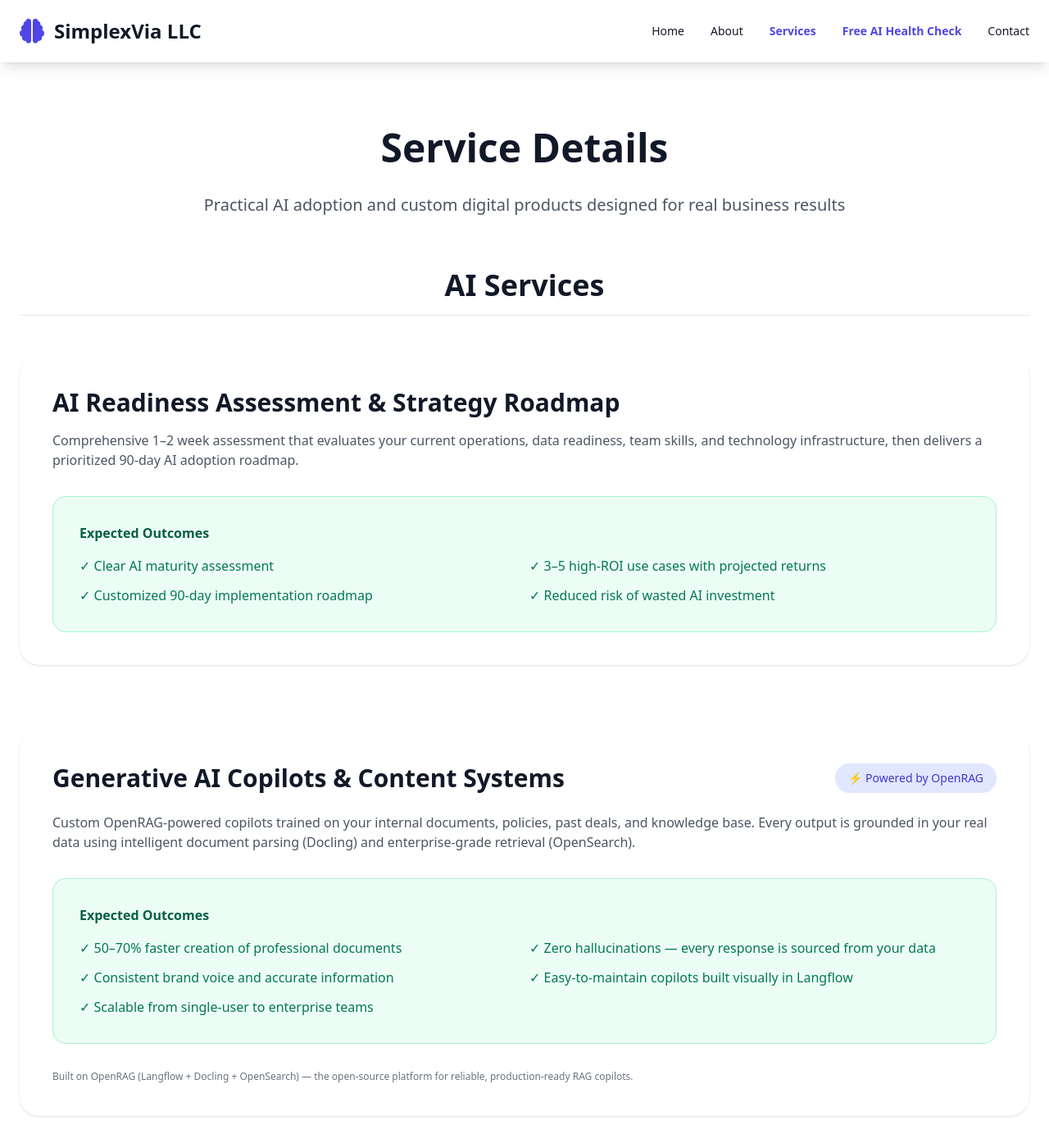
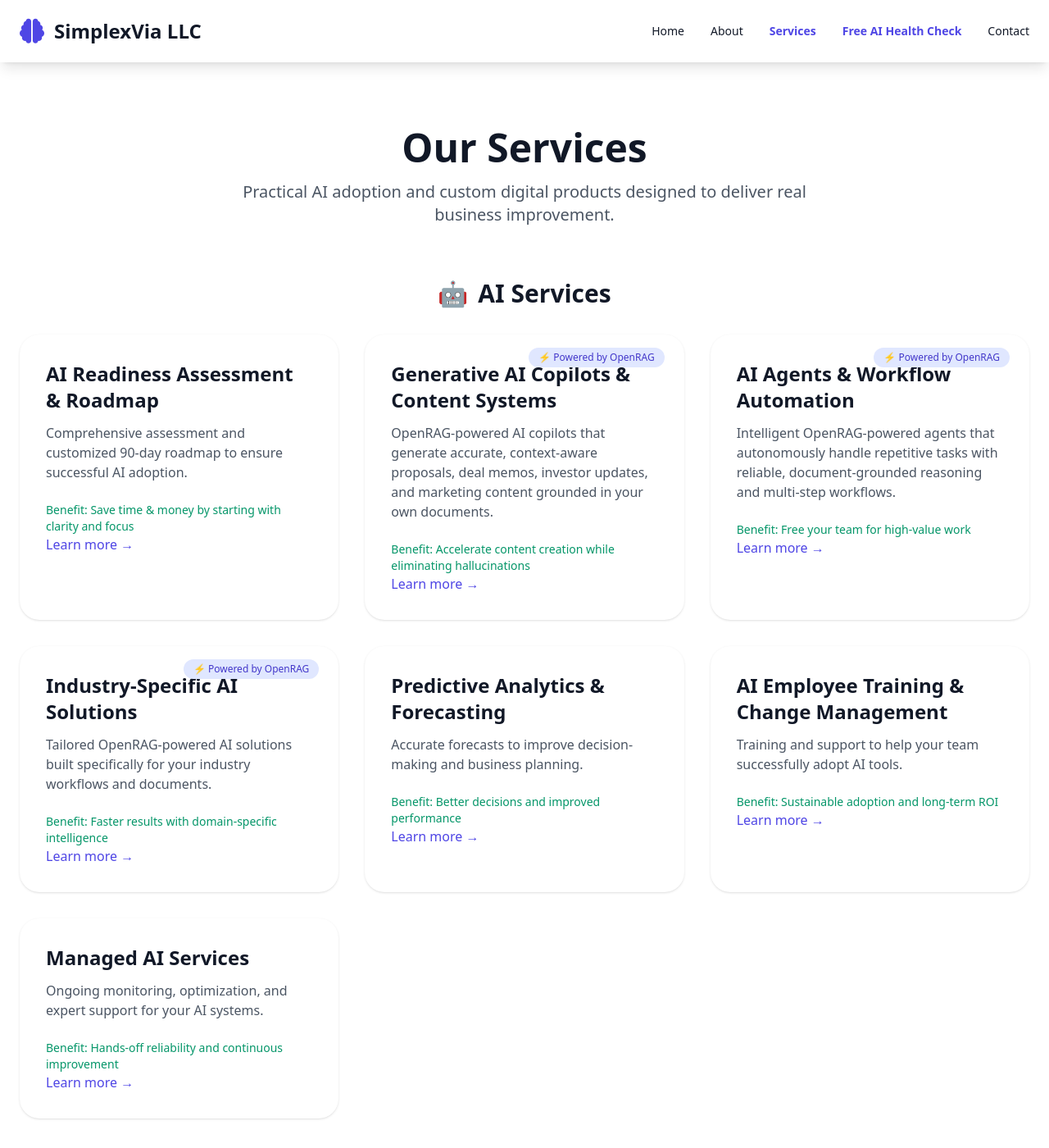
Before and after one commit to simplexvia/cs-website, a Jekyll site: the page docs/services.html, which Jekyll copies as it is, in a window 1280 px wide and 1400 px high. Shown: the whole window at 82% size. Built offline with Jekyll 4.4.1, drawn with Linux system fonts in a browser that asks for light colours; nearby versions of some CDN libraries; some of the changed text lies outside the part shown.

Commit message:
updated services with openrag

```diff
--- a/docs/services.html
+++ b/docs/services.html
@@ -3,7 +3,7 @@
 <head>
   <meta charset="UTF-8">
   <meta name="viewport" content="width=device-width, initial-scale=1.0">
-  <title>Service Details - SimplexVia LLC</title>
+  <title>Our Services - SimplexVia LLC</title>
   <script src="https://cdn.tailwindcss.com"></script>
   <link rel="stylesheet" href="https://cdnjs.cloudflare.com/ajax/libs/font-awesome/6.5.0/css/all.min.css">
 </head>
@@ -27,191 +27,126 @@
   </nav>
 
   <div class="max-w-7xl mx-auto px-6 py-20">
-    <h1 class="text-5xl font-bold mb-8 text-center">Service Details</h1>
-    <p class="text-center text-xl text-gray-600 mb-16">Practical AI adoption and custom digital products designed for real business results</p>
+    <h1 class="text-5xl font-bold mb-4 text-center">Our Services</h1>
+    <p class="text-center text-xl text-gray-600 mb-16 max-w-3xl mx-auto">
+      Practical AI adoption and custom digital products designed to deliver real business improvement.
+    </p>
 
     <!-- AI Services -->
-    <h2 class="text-4xl font-semibold mb-12 text-center border-b pb-4">AI Services</h2>
+    <div class="mb-20">
+      <h2 class="text-3xl font-semibold mb-8 flex items-center gap-3 justify-center">
+        <span class="text-indigo-600">🤖</span> AI Services
+      </h2>
+      <div class="grid md:grid-cols-2 lg:grid-cols-3 gap-8">
 
-    <div id="readiness" class="mb-20 bg-white p-10 rounded-3xl shadow">
-      <h2 class="text-3xl font-bold mb-4">AI Readiness Assessment & Strategy Roadmap</h2>
-      <p class="text-gray-600 mb-8">Comprehensive 1–2 week assessment that evaluates your current operations, data readiness, team skills, and technology infrastructure, then delivers a prioritized 90-day AI adoption roadmap.</p>
-      <div class="bg-emerald-50 border border-emerald-200 p-8 rounded-2xl">
-        <h3 class="font-semibold text-emerald-800 mb-4">Expected Outcomes</h3>
-        <ul class="grid md:grid-cols-2 gap-3 text-emerald-700">
-          <li>✓ Clear AI maturity assessment</li>
-          <li>✓ 3–5 high-ROI use cases with projected returns</li>
-          <li>✓ Customized 90-day implementation roadmap</li>
-          <li>✓ Reduced risk of wasted AI investment</li>
-        </ul>
-      </div>
+        <div class="bg-white p-8 rounded-3xl shadow hover:shadow-xl transition">
+          <h3 class="text-2xl font-semibold mb-3">AI Readiness Assessment & Roadmap</h3>
+          <p class="text-gray-600 mb-6">Comprehensive assessment and customized 90-day roadmap to ensure successful AI adoption.</p>
+          <p class="text-sm text-emerald-600 font-medium">Benefit: Save time & money by starting with clarity and focus</p>
+          <a href="services-detail.html#readiness" class="text-indigo-600 hover:text-indigo-700 font-medium">Learn more →</a>
         </div>
 
-    <div id="copilots" class="mb-20 bg-white p-10 rounded-3xl shadow">
-      <div class="flex justify-between items-start mb-6">
-        <h2 class="text-3xl font-bold">Generative AI Copilots & Content Systems</h2>
-        <span class="bg-indigo-100 text-indigo-700 text-sm font-medium px-4 py-2 rounded-full flex items-center gap-2">
+        <div class="bg-white p-8 rounded-3xl shadow hover:shadow-xl transition relative">
+          <h3 class="text-2xl font-semibold mb-3">Generative AI Copilots & Content Systems</h3>
+          <p class="text-gray-600 mb-6">
+            OpenRAG-powered AI copilots that generate accurate, context-aware proposals, deal memos, investor updates,
+            and marketing content grounded in your own documents.
+          </p>
+          <p class="text-sm text-emerald-600 font-medium">Benefit: Accelerate content creation while eliminating hallucinations</p>
+          <span class="absolute top-4 right-6 bg-indigo-100 text-indigo-700 text-xs font-medium px-3 py-1 rounded-full flex items-center gap-1">
             ⚡ Powered by OpenRAG
           </span>
-      </div>
-      <p class="text-gray-600 mb-8">
-        Custom OpenRAG-powered copilots trained on your internal documents, policies, past deals, and knowledge base.
-        Every output is grounded in your real data using intelligent document parsing (Docling) and enterprise-grade retrieval (OpenSearch).
-      </p>
-      <div class="bg-emerald-50 border border-emerald-200 p-8 rounded-2xl">
-        <h3 class="font-semibold text-emerald-800 mb-4">Expected Outcomes</h3>
-        <ul class="grid md:grid-cols-2 gap-3 text-emerald-700">
-          <li>✓ 50–70% faster creation of professional documents</li>
-          <li>✓ Zero hallucinations — every response is sourced from your data</li>
-          <li>✓ Consistent brand voice and accurate information</li>
-          <li>✓ Easy-to-maintain copilots built visually in Langflow</li>
-          <li>✓ Scalable from single-user to enterprise teams</li>
-        </ul>
-      </div>
-      <p class="text-xs text-gray-500 mt-8">
-        Built on OpenRAG (Langflow + Docling + OpenSearch) — the open-source platform for reliable, production-ready RAG copilots.
-      </p>
+          <a href="services-detail.html#copilots" class="text-indigo-600 hover:text-indigo-700 font-medium">Learn more →</a>
         </div>
 
-    <div id="agents" class="mb-20 bg-white p-10 rounded-3xl shadow">
-      <div class="flex justify-between items-start mb-6">
-        <h2 class="text-3xl font-bold">AI Agents & Workflow Automation</h2>
-        <span class="bg-indigo-100 text-indigo-700 text-sm font-medium px-4 py-2 rounded-full flex items-center gap-2">
+        <div class="bg-white p-8 rounded-3xl shadow hover:shadow-xl transition relative">
+          <h3 class="text-2xl font-semibold mb-3">AI Agents & Workflow Automation</h3>
+          <p class="text-gray-600 mb-6">
+            Intelligent OpenRAG-powered agents that autonomously handle repetitive tasks with reliable,
+            document-grounded reasoning and multi-step workflows.
+          </p>
+          <p class="text-sm text-emerald-600 font-medium">Benefit: Free your team for high-value work</p>
+          <span class="absolute top-4 right-6 bg-indigo-100 text-indigo-700 text-xs font-medium px-3 py-1 rounded-full flex items-center gap-1">
             ⚡ Powered by OpenRAG
           </span>
-      </div>
-      <p class="text-gray-600 mb-8">
-        Intelligent OpenRAG-powered agents that autonomously handle repetitive tasks such as investor reporting,
-        tenant communications, lead qualification, and administrative processes.
-        Every decision is grounded in your own documents using advanced retrieval and multi-step reasoning.
-      </p>
-      <div class="bg-emerald-50 border border-emerald-200 p-8 rounded-2xl">
-        <h3 class="font-semibold text-emerald-800 mb-4">Expected Outcomes</h3>
-        <ul class="grid md:grid-cols-2 gap-3 text-emerald-700">
-          <li>✓ 50–70% reduction in manual administrative work</li>
-          <li>✓ Reliable, hallucination-free automation</li>
-          <li>✓ 24/7 autonomous workflow execution</li>
-          <li>✓ Team freed for strategic, high-value activities</li>
-          <li>✓ Traceable and auditable agent decisions</li>
-        </ul>
-      </div>
-      <p class="text-xs text-gray-500 mt-8">
-        Built on OpenRAG (Langflow + Docling + OpenSearch) — enabling production-grade, document-grounded AI agents with visual workflow orchestration.
-      </p>
+          <a href="services-detail.html#agents" class="text-indigo-600 hover:text-indigo-700 font-medium">Learn more →</a>
         </div>
 
-    <div id="industry" class="mb-20 bg-white p-10 rounded-3xl shadow">
-      <div class="flex justify-between items-start mb-6">
-        <h2 class="text-3xl font-bold">Industry-Specific AI Solutions</h2>
-        <span class="bg-indigo-100 text-indigo-700 text-sm font-medium px-4 py-2 rounded-full flex items-center gap-2">
+        <div class="bg-white p-8 rounded-3xl shadow hover:shadow-xl transition relative">
+          <h3 class="text-2xl font-semibold mb-3">Industry-Specific AI Solutions</h3>
+          <p class="text-gray-600 mb-6">
+            Tailored OpenRAG-powered AI solutions built specifically for your industry workflows and documents.
+          </p>
+          <p class="text-sm text-emerald-600 font-medium">Benefit: Faster results with domain-specific intelligence</p>
+          <span class="absolute top-4 right-6 bg-indigo-100 text-indigo-700 text-xs font-medium px-3 py-1 rounded-full flex items-center gap-1">
             ⚡ Powered by OpenRAG
           </span>
-      </div>
-      <p class="text-gray-600 mb-8">
-        Tailored OpenRAG-powered AI solutions built specifically for your industry workflows and documents.
-        We rapidly create accurate, production-ready RAG applications and agents using your domain knowledge.
-      </p>
-      <div class="bg-emerald-50 border border-emerald-200 p-8 rounded-2xl">
-        <h3 class="font-semibold text-emerald-800 mb-4">Expected Outcomes</h3>
-        <ul class="grid md:grid-cols-2 gap-3 text-emerald-700">
-          <li>✓ Faster time-to-value with domain-specific AI</li>
-          <li>✓ Solutions built for your exact workflows</li>
-          <li>✓ Higher accuracy and relevance</li>
-          <li>✓ Competitive advantage in your niche</li>
-        </ul>
-      </div>
-      <p class="text-xs text-gray-500 mt-8">
-        Built on OpenRAG (Langflow + Docling + OpenSearch) — enabling rapid delivery of highly accurate, industry-specific AI solutions.
-      </p>
+          <a href="services-detail.html#industry" class="text-indigo-600 hover:text-indigo-700 font-medium">Learn more →</a>
         </div>
 
-    <div id="predictive" class="mb-20 bg-white p-10 rounded-3xl shadow">
-      <h2 class="text-3xl font-bold mb-4">Predictive Analytics & Demand Forecasting</h2>
-      <p class="text-gray-600 mb-8">Custom predictive models that deliver accurate forecasts for demand, revenue, occupancy, cash flow, and business performance.</p>
-      <div class="bg-emerald-50 border border-emerald-200 p-8 rounded-2xl">
-        <h3 class="font-semibold text-emerald-800 mb-4">Expected Outcomes</h3>
-        <ul class="grid md:grid-cols-2 gap-3 text-emerald-700">
-          <li>✓ 15–30% improvement in forecasting accuracy</li>
-          <li>✓ Better decision-making and resource allocation</li>
-          <li>✓ Increased revenue and operational efficiency</li>
-        </ul>
-      </div>
+        <div class="bg-white p-8 rounded-3xl shadow hover:shadow-xl transition">
+          <h3 class="text-2xl font-semibold mb-3">Predictive Analytics & Forecasting</h3>
+          <p class="text-gray-600 mb-6">Accurate forecasts to improve decision-making and business planning.</p>
+          <p class="text-sm text-emerald-600 font-medium">Benefit: Better decisions and improved performance</p>
+          <a href="services-detail.html#predictive" class="text-indigo-600 hover:text-indigo-700 font-medium">Learn more →</a>
         </div>
 
-    <div id="training" class="mb-20 bg-white p-10 rounded-3xl shadow">
-      <h2 class="text-3xl font-bold mb-4">AI Employee Training & Change Management</h2>
-      <p class="text-gray-600 mb-8">Comprehensive training programs and change management support to help your team adopt AI tools effectively.</p>
-      <div class="bg-emerald-50 border border-emerald-200 p-8 rounded-2xl">
-        <h3 class="font-semibold text-emerald-800 mb-4">Expected Outcomes</h3>
-        <ul class="grid md:grid-cols-2 gap-3 text-emerald-700">
-          <li>✓ High AI adoption rate across your team</li>
-          <li>✓ Reduced resistance to new technology</li>
-          <li>✓ Sustainable internal AI capability</li>
-          <li>✓ Maximized ROI on your AI investments</li>
-        </ul>
-      </div>
+        <div class="bg-white p-8 rounded-3xl shadow hover:shadow-xl transition">
+          <h3 class="text-2xl font-semibold mb-3">AI Employee Training & Change Management</h3>
+          <p class="text-gray-600 mb-6">Training and support to help your team successfully adopt AI tools.</p>
+          <p class="text-sm text-emerald-600 font-medium">Benefit: Sustainable adoption and long-term ROI</p>
+          <a href="services-detail.html#training" class="text-indigo-600 hover:text-indigo-700 font-medium">Learn more →</a>
         </div>
 
-    <div id="managed" class="mb-20 bg-white p-10 rounded-3xl shadow">
-      <h2 class="text-3xl font-bold mb-4">Managed AI Services</h2>
-      <p class="text-gray-600 mb-8">Ongoing monitoring, optimization, updates, and expert support to ensure your AI systems continue delivering value.</p>
-      <div class="bg-emerald-50 border border-emerald-200 p-8 rounded-2xl">
-        <h3 class="font-semibold text-emerald-800 mb-4">Expected Outcomes</h3>
-        <ul class="grid md:grid-cols-2 gap-3 text-emerald-700">
-          <li>✓ Continuous performance optimization</li>
-          <li>✓ Reduced internal maintenance burden</li>
-          <li>✓ Reliable, always-on AI systems</li>
-          <li>✓ Regular new feature enhancements</li>
-        </ul>
+        <div class="bg-white p-8 rounded-3xl shadow hover:shadow-xl transition">
+          <h3 class="text-2xl font-semibold mb-3">Managed AI Services</h3>
+          <p class="text-gray-600 mb-6">Ongoing monitoring, optimization, and expert support for your AI systems.</p>
+          <p class="text-sm text-emerald-600 font-medium">Benefit: Hands-off reliability and continuous improvement</p>
+          <a href="services-detail.html#managed" class="text-indigo-600 hover:text-indigo-700 font-medium">Learn more →</a>
+        </div>
       </div>
     </div>
 
     <!-- Digital Products -->
-    <h2 class="text-4xl font-semibold mb-12 text-center border-b pb-4 mt-24">Digital Products</h2>
+    <div class="mb-20">
+      <h2 class="text-3xl font-semibold mb-8 flex items-center gap-3 justify-center">
+        <span class="text-emerald-600">💻</span> Digital Products
+      </h2>
+      <div class="grid md:grid-cols-2 lg:grid-cols-3 gap-8">
 
-    <div id="website" class="mb-20 bg-white p-10 rounded-3xl shadow">
-      <h2 class="text-3xl font-bold mb-4">Custom Website Development</h2>
-      <p class="text-gray-600 mb-8">Modern, responsive, and high-performing websites built for conversion and AI integration.</p>
-      <div class="bg-emerald-50 border border-emerald-200 p-8 rounded-2xl">
-        <h3 class="font-semibold text-emerald-800 mb-4">Expected Outcomes</h3>
-        <ul class="grid md:grid-cols-2 gap-3 text-emerald-700">
-          <li>✓ Professional, fast-loading website</li>
-          <li>✓ Strong SEO and lead generation</li>
-          <li>✓ Easy AI tool integration</li>
-        </ul>
-      </div>
+        <div class="bg-white p-8 rounded-3xl shadow hover:shadow-xl transition">
+          <h3 class="text-2xl font-semibold mb-3">Custom Website Development</h3>
+          <p class="text-gray-600 mb-6">Modern, responsive, and high-performing websites built for conversion and AI integration.</p>
+          <p class="text-sm text-emerald-600 font-medium">Benefit: Professional online presence that generates leads</p>
+          <a href="services-detail.html#website" class="text-indigo-600 hover:text-indigo-700 font-medium">Learn more →</a>
         </div>
 
-    <div id="software" class="mb-20 bg-white p-10 rounded-3xl shadow">
-      <h2 class="text-3xl font-bold mb-4">Custom Software Development</h2>
-      <p class="text-gray-600 mb-8">Bespoke business applications and internal tools designed to your exact workflows.</p>
-      <div class="bg-emerald-50 border border-emerald-200 p-8 rounded-2xl">
-        <h3 class="font-semibold text-emerald-800 mb-4">Expected Outcomes</h3>
-        <ul class="grid md:grid-cols-2 gap-3 text-emerald-700">
-          <li>✓ Tailored software solution</li>
-          <li>✓ Improved internal efficiency</li>
-          <li>✓ Seamless system integration</li>
-        </ul>
-      </div>
+        <div class="bg-white p-8 rounded-3xl shadow hover:shadow-xl transition">
+          <h3 class="text-2xl font-semibold mb-3">Custom Software Development</h3>
+          <p class="text-gray-600 mb-6">Bespoke business applications and internal tools tailored to your specific needs.</p>
+          <p class="text-sm text-emerald-600 font-medium">Benefit: Streamlined operations and increased efficiency</p>
+          <a href="services-detail.html#software" class="text-indigo-600 hover:text-indigo-700 font-medium">Learn more →</a>
         </div>
 
-    <div id="mobile" class="mb-20 bg-white p-10 rounded-3xl shadow">
-      <h2 class="text-3xl font-bold mb-4">Mobile App Development</h2>
-      <p class="text-gray-600 mb-8">User-friendly iOS and Android mobile applications with optional AI features.</p>
-      <div class="bg-emerald-50 border border-emerald-200 p-8 rounded-2xl">
-        <h3 class="font-semibold text-emerald-800 mb-4">Expected Outcomes</h3>
-        <ul class="grid md:grid-cols-2 gap-3 text-emerald-700">
-          <li>✓ Engaging mobile experience</li>
-          <li>✓ iOS & Android compatibility</li>
-          <li>✓ Optional AI-powered features</li>
-        </ul>
+        <div class="bg-white p-8 rounded-3xl shadow hover:shadow-xl transition">
+          <h3 class="text-2xl font-semibold mb-3">Mobile App Development</h3>
+          <p class="text-gray-600 mb-6">User-friendly iOS and Android apps with optional AI capabilities.</p>
+          <p class="text-sm text-emerald-600 font-medium">Benefit: Better customer and team engagement on the go</p>
+          <a href="services-detail.html#mobile" class="text-indigo-600 hover:text-indigo-700 font-medium">Learn more →</a>
+        </div>
       </div>
     </div>
 
     <!-- Specialized Solutions -->
-    <div id="syndication" class="bg-white p-10 rounded-3xl shadow">
-      <h2 class="text-3xl font-bold mb-4">Real Estate Syndication AI Accelerator</h2>
-      <p class="text-gray-600">Targeted AI support for multifamily and hospitality syndicators (available upon request).</p>
+    <div>
+      <h2 class="text-3xl font-semibold mb-8 flex items-center gap-3 justify-center">
+        <span class="text-amber-600">⭐</span> Specialized Solutions
+      </h2>
+      <div class="max-w-lg mx-auto bg-white p-8 rounded-3xl shadow hover:shadow-xl transition text-center">
+        <h3 class="text-2xl font-semibold mb-3">Real Estate Syndication AI Accelerator</h3>
+        <p class="text-gray-600 mb-6">Targeted AI support for multifamily and hospitality syndicators (available upon request).</p>
+        <a href="services-detail.html#syndication" class="text-indigo-600 hover:text-indigo-700 font-medium">Learn more →</a>
+      </div>
     </div>
   </div>
 
```
Lines whose indentation alone changed are shown as unchanged.
